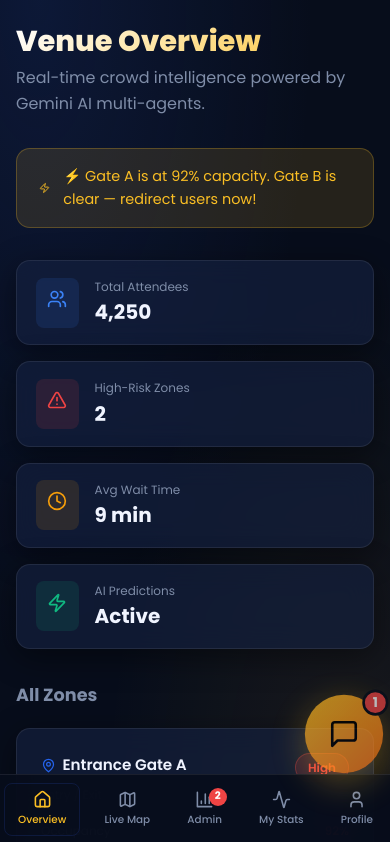
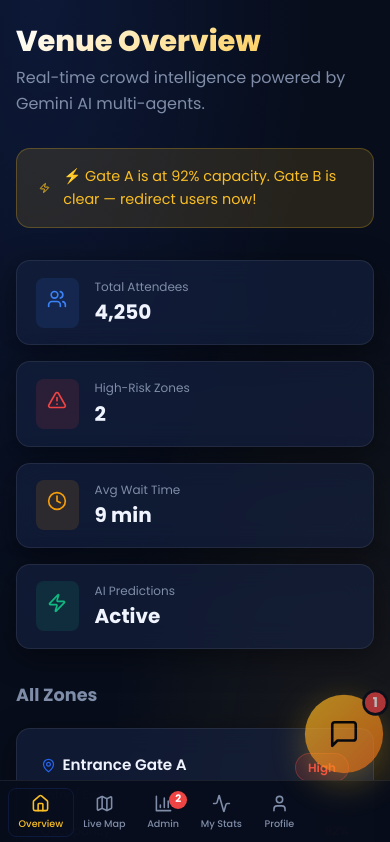
Before and after one commit to jayanitrivedi07-bit/FlowSyncAI, a React (Vite) app in the folder frontend/: page / in a window 390 px wide. Shown: the top 842 px of the page. Built offline with nearby package versions, Linux system fonts and the light colour scheme.

Commit message:
Update frontend/src/components/Navigation.css

```diff
--- a/frontend/src/components/Navigation.css
+++ b/frontend/src/components/Navigation.css
@@ -10,6 +10,7 @@
   flex-direction: column;
   z-index: 100;
   overflow: hidden;
+  overflow-y: auto;
 }
 
 /* Brand */
@@ -118,30 +119,38 @@
 /* Mobile bottom bar */
 @media (max-width: 900px) {
   .sidebar {
-    width: 100%; height: 70px;
+    width: 100%; height: 64px;
     top: auto; bottom: 0;
     border-right: none;
     border-top: 1px solid var(--border);
     flex-direction: row;
     align-items: center;
+    overflow: hidden;
+    overflow-y: visible;
   }
   .sidebar-brand, .status-banner, .sidebar-footer { display: none; }
   .nav-links {
     flex-direction: row;
-    justify-content: space-around;
+    justify-content: flex-start;
     align-items: center;
-    padding: 0;
+    padding: 0 0.5rem;
     width: 100%;
+    gap: 0;
+    overflow-x: auto;
+    scrollbar-width: none;
   }
+  .nav-links::-webkit-scrollbar { display: none; }
   .nav-item {
     flex-direction: column;
-    gap: 0.2rem;
-    padding: 0.4rem 0.8rem;
+    gap: 0.15rem;
+    padding: 0.35rem 0.6rem;
     border-radius: var(--radius-sm);
-    font-size: 0.65rem;
+    font-size: 0.6rem;
     border: none;
     background: transparent !important;
+    min-width: 56px;
+    flex-shrink: 0;
   }
   .nav-item.active { color: var(--accent); }
-  .nav-badge { position: absolute; top: 4px; right: 8px; }
+  .nav-badge { position: absolute; top: 2px; right: 4px; }
 }
```
